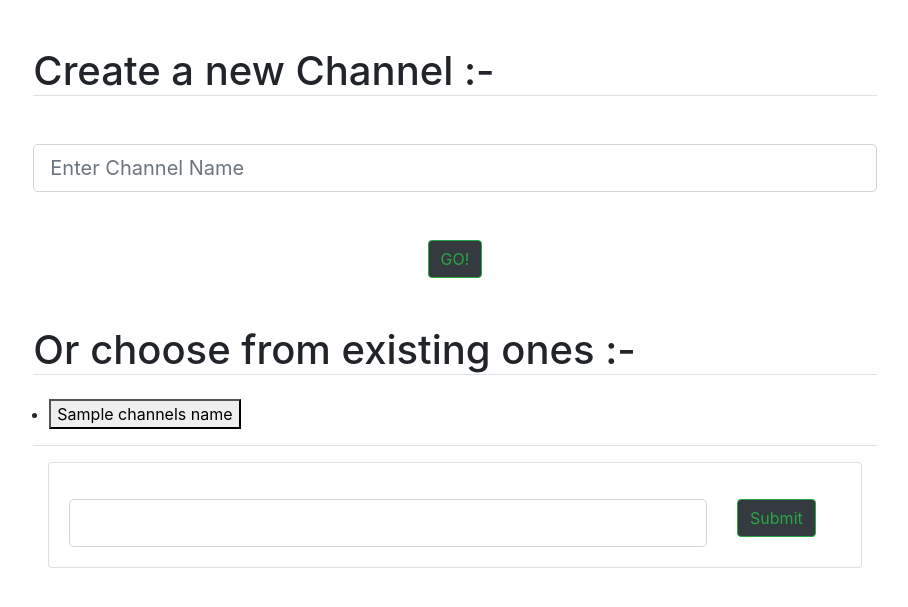
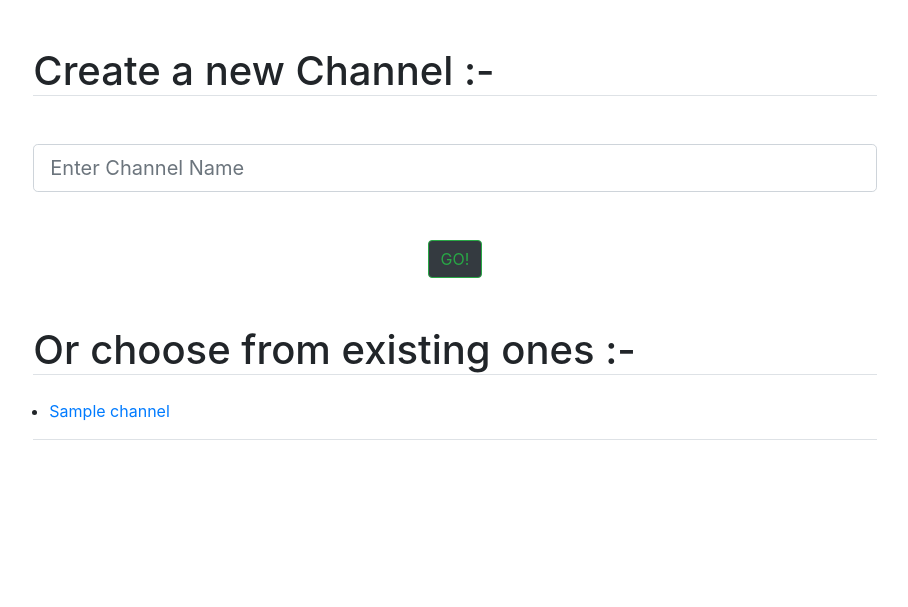
Before and after one commit to HashirGJ8842/Flack, a Flask app: template templates/home.html in a window 1280 px wide. Shown: the part 123-730 px from the top of the page, without its empty margins (185-1093 px from the left). Run offline with Flask 2, Linux system fonts and the light colour scheme; the template is opened without the code that fills it: most values are stand-ins (such as "Sample title", 1, 10 or a date in 2020); one stand-in notice (Sample message) is shown; some libraries are stand-ins or nearby versions.

Commit message:
Added full functionality

```diff
--- a/application.py
+++ b/application.py
@@ -11,6 +11,7 @@ Session(app)
 socketio = SocketIO(app)
 channels = []
 channels_name = []
+messages = []
 
 
 @app.route('/', methods=['GET', 'POST'])
@@ -22,7 +23,40 @@ def home():
         if request.form.get('display_name'):
             session['username'] = request.form.get('display_name')
             flash(f'You\'re now logged in as {session["username"]}', 'success')
-    return render_template('home.html', display_name=session['username'], channels_name=channels_name, channels=channels)
+        elif request.form.get('channel'):
+            if request.form.get('channel') in channels_name:
+                flash(f'This channel name already exists, please try again!!', 'danger')
+                return render_template('home.html', display_name=session['username'], channels=channels)
+            session['channel'] = request.form.get('channel')
+            flash(f'Channel {session["channel"]} successfully created', 'success')
+            channels.append({'name': session['channel'], 'messages': []})
+            channels_name.append(request.form.get('channel'))
+    return render_template('home.html', display_name=session['username'], channels=channels)
+
+
+@app.route('/<channel>', methods=["GET", "POST"])
+def messages(channel):
+    if session.get('username') == None:
+        session['username'] = None
+        session['channel'] = None
+    if session.get('channel') == None:
+        session['channel'] = None
+    if request.method == "POST":
+        if request.form.get('display_name'):
+            session['username'] = request.form.get('display_name')
+            flash(f'You\'re now logged in as {session["username"]}', 'success')
+        elif request.form.get('channel'):
+            if request.form.get('channel') in channels_name:
+                flash(f'This channel name already exists, please try again!!', 'danger')
+                return render_template('home.html', display_name=session['username'], channels=channels)
+            session['channel'] = request.form.get('channel')
+            flash(f'Channel {session["channel"]} successfully created', 'success')
+            channels.append({'name': session['channel'], 'messages': []})
+            channels_name.append(request.form.get('channel'))
+    for i in channels:
+        if i['name'] == channel:
+            messages = i['messages']
+    return render_template('messages.html', messages=messages, display_name=session['username'], channels=channels, heading=channel)
 
 
 @app.route('/logout', methods=['POST', 'GET'])
@@ -32,34 +66,9 @@ def logout():
     return redirect('home')
 
 
-@socketio.on('new channel')
-def new_channel(data):
-    session['channel'] = data['channel']
-    channel = data['channel']
-    new = False
-    if channel not in channels_name:
-        channels_name.append(channel)
-        new = True
-    channels.append({'name': channel, 'messages': []})
-    emit('create channel', {'name': channel,'new': new}, broadcast=True)
-
-
-@socketio.on('channel select')
-def channel_select(data):
-    print('Came from JS')
-    session['channel'] = data['channel']
-    channel = data['channel']
-    for i in channels:
-        if i['name'] == channel:
-            break
-
-    emit('show channel', {'name': i['name'], 'messages': i['messages'], 'new': False}, broadcast=False)
-
-
 @socketio.on('store message')
 def store_message(data):
-    print("TEST")
     for i in channels:
-        if i['name']==data['channel']:
+        if i['name'] == data['channel']:
             i['messages'].append(data['message'])
     emit('display message', {'message': data['message']}, broadcast=True)
--- a/static/index.js
+++ b/static/index.js
@@ -1,23 +1,8 @@
 document.addEventListener('DOMContentLoaded', () => {
     var socket = io.connect(location.protocol + '//' + document.domain + ':' + location.port);
 socket.on('connect', () => {
-    console.log("Hello")
-    document.querySelector('#new').onclick = () => {
-            const channel = document.querySelector('.new-channel-name').value
-        document.querySelectorAll('.channell').forEach(button => {
-            if(button.innerHTML == channel)
-            {
-                socket.emit('channel select', {'channel': channel})
-            }
-        })
-        socket.emit('new channel', {'channel': channel})
-    };
-    document.querySelectorAll('.channell').forEach(button => {
-        button.onclick = () => {
-        const channel = button.innerHTML;
-        socket.emit('channel select', {'channel': channel});
-        };
-        });
+    if(document.querySelector('#message-button'))
+    {
     document.querySelector('#message-button').onclick = () => {
 
         console.log('TEST')
@@ -30,41 +15,13 @@ socket.on('connect', () => {
         const year = x.getFullYear();
         const date = x.getDate();
         const time_stamp = `${date}/${month}/${year}, ${time}`
-        socket.emit('store message', {'message': `${time_stamp} || ${document.querySelector('#name').innerHTML} -->> ${document.querySelector('#message').value}`, 'channel': document})
+        socket.emit('store message', {'message': `${time_stamp} || ${document.querySelector('#name').innerHTML} -->> ${document.querySelector('#message').value}`, 'channel': document.querySelector('#heading').innerHTML})
     };
-    });
-    socket.on('show channel', data => {
-        const h1 = document.createElement('h1');
-        h1.innerHTML = data.name;
-        h1.classList.add('heading-channel');
-        if(document.querySelector('.heading-channel'))
-        {
-            console.log('came inside if')
-            document.querySelector('#messages-channel-name').replaceChild(h1, document.querySelector('.heading-channel'))
-        }
-        else
-        {
-            console.log('came inside else')
-            document.querySelector('#messages-channel-name').append(h1);
-        }
-        console.log(data.message)
+    }
     });
     socket.on('display message', data => {
-
-        console.log('TEST')
         const li = document.createElement('li')
         li.innerHTML = data.message
         document.querySelector('#message-channel-content').append(li)
     })
-    socket.on('create channel', data => {
-        if(data.new)
-        {
-            const li = document.createElement('li');
-            const button = document.createElement('button')
-            button.innerHTML = data.name
-            button.classList.add('channell')
-            li.append(button);
-            document.querySelector('#total-channels').append(li);
-        }
-    })
 });
--- a/templates/home.html
+++ b/templates/home.html
@@ -49,39 +49,25 @@
         </div>
         <div class="col-lg-8 col-10 mt-5">
             <h1 class="border-bottom"> Create a new Channel :- </h1>
+            <form method="post" action="">
             <input class="form-control form-control-lg mt-5 new-channel-name" placeholder="Enter Channel Name" name="channel">
                 <div class="mt-5 py-auto">
                     <center>
                 <button class="btn btn-outline-success btn-dark" id="new"> GO! </button>
                         </center>
                     </div>
+                </form>
+            {% if channels %}
             <h1 class="mt-5 border-bottom"> Or choose from existing ones :- </h1>
             <ul class="border-bottom p-3" id="total-channels">
-                {% for i in channels_name %}
-                <li><button class="channell">{{ i }}</button></li>
+                {% for i in channels %}
+                <li><a href={{ url_for('messages', channel = i["name"]) }}>{{ i['name'] }}</a></li>
                 {% endfor %}
             </ul>
+            {% endif %}
             <!--    <button class="channell" data-channel="{{ i }}"  style="text-decoration: none"> {{ i }} </button><br/> -->
-            <div class="col-lg-12 col-10">
-                <div class="card">
-  <div class="card-body" id="messages-section">
-      <div id="messages-channel-name">
-
-      </div>
-      <ul id="message-channel-content">
-
-      </ul>
-      <div class="row">
-          <div class="col-10">
-      <input class="form-control form-control-lg" id="message"/>
-          </div>
-          <div class="col-2">
-              <button class="btn btn-outline-success btn-dark" id="message-button">Submit</button>
-          </div>
-      </div>
-  </div>
-</div>
-            </div>
+            {% block messages_section %}
+            {% endblock %}
         </div>
         </div>
         {% else %}
```
Also changed, not shown: templates/messages.html (added, +24 -0 lines).
